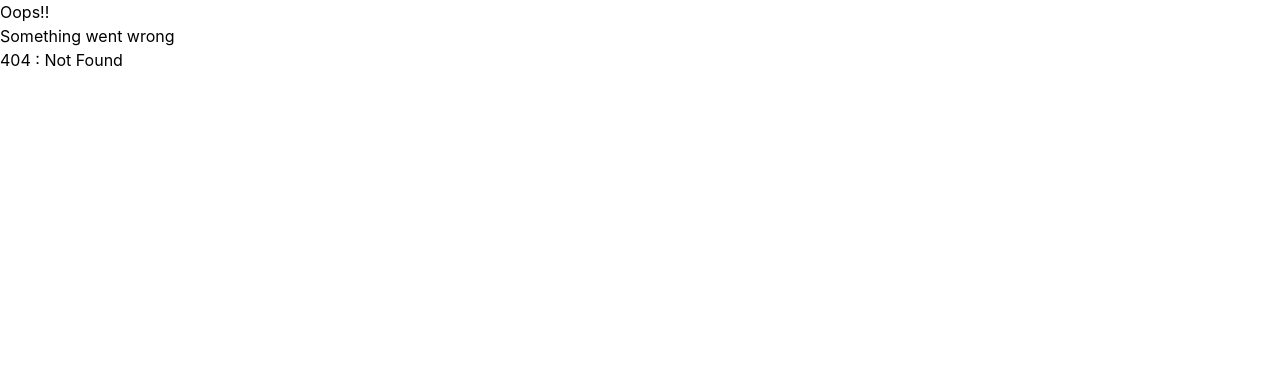
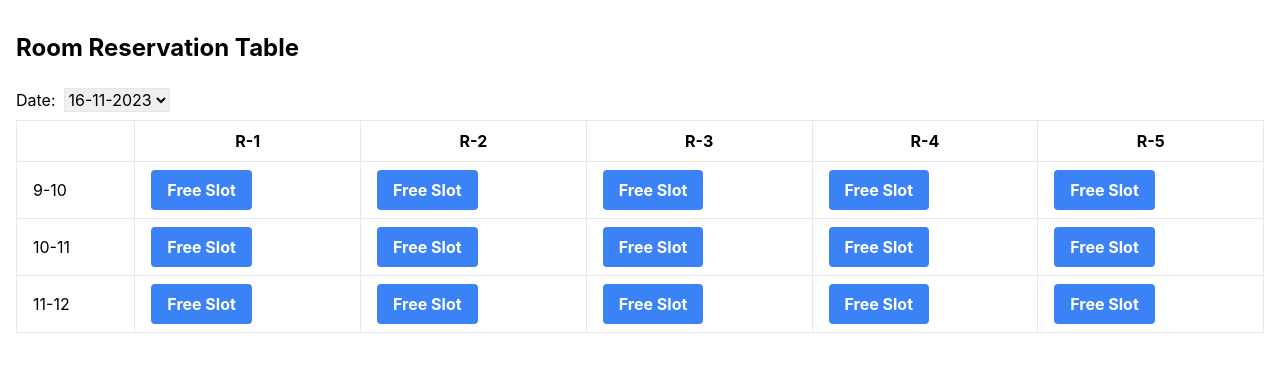
Before and after one commit to DivyamGarg-code/Byte-Blaze, a React (Create React App) app: page /home in a window 1280 px wide. Before the commit this address had no page. Shown: the top 372 px of the page. Built offline with nearby package versions, Linux system fonts and the light colour scheme.

Commit message:
files_changes

```diff
--- a/src/Pages/Home.js
+++ b/src/Pages/Home.js
@@ -0,0 +1,110 @@
+import React, { useState, useEffect } from 'react';
+
+const rooms = ["R-1", "R-2", "R-3", "R-4", "R-5"];
+const timeSlots = ["9-10", "10-11", "11-12"];
+
+function TableComponent() {
+  const handleSlotClick = (room, timeSlot) => {
+    console.log(room, timeSlot);
+  };
+
+  const getFormattedDate = (date) => {
+    const day = date.getDate().toString().padStart(2, '0');
+    const month = (date.getMonth() + 1).toString().padStart(2, '0');
+    const year = date.getFullYear().toString();
+    return `${day}-${month}-${year}`;
+  };
+
+  const [dates, setDates] = useState([]);
+  const [selectedDate, setSelectedDate] = useState(getFormattedDate(new Date()));
+
+  useEffect(() => {
+    const currentDate = new Date();
+    const nextFourDates = Array.from({ length: 4 }, (_, index) => {
+      const newDate = new Date(currentDate);
+      newDate.setDate(currentDate.getDate() + index);
+      return getFormattedDate(newDate);
+    });
+    setDates(nextFourDates);
+  }, []);
+
+  const handleDateChange = (e) => {
+    setSelectedDate(e.target.value);
+  };
+
+  return (
+    <div className="container px-4 mt-8 ">
+      <h2 className="text-2xl font-bold mb-4">Room Reservation Table</h2>
+      <label>
+        Date:
+        <select name="date" value={selectedDate} onChange={handleDateChange} className="m-2 border">
+          {dates.map((date) => (
+            <option key={date} value={date}>
+              {date}
+            </option>
+          ))}
+        </select>
+      </label>
+      <table className="table-auto border-collapse w-full">
+        <thead>
+          <tr>
+            <th className="border px-4 py-2"></th>
+            {rooms.map((room) => (
+              <th key={room} className="border px-4 py-2">
+                {room}
+              </th>
+            ))}
+          </tr>
+        </thead>
+        <tbody>
+          {timeSlots.map((timeSlot) => (
+            <tr key={timeSlot} className="border">
+              <td className="border px-4 py-2">{timeSlot}</td>
+              {rooms.map((room) => (
+                <td key={`${room}-${timeSlot}`} className="border px-4 py-2">
+                    {/* For Free Slot */}
+                  <button
+                    className="bg-blue-500 hover:bg-blue-700 text-white font-bold py-2 px-4 rounded"
+                    onClick={() => {
+                      handleSlotClick(room, timeSlot);
+                    }}
+                  >
+                    Free Slot
+                  </button>
+                </td>
+              ))}
+            </tr>
+          ))}
+        </tbody>
+      </table>
+    </div>
+  );
+}
+
+export default TableComponent;
+
+
+const dummyData = {
+    "2023-01-01": {
+      "R-1": {
+        "9-10": "free",
+        "10-11": "pending",
+        "11-12": "booked",
+      },
+      "R-2": {
+        "9-10": "booked",
+        "10-11": "free",
+        "11-12": "pending",
+      },
+      "R-3": {
+        "9-10": "free",
+        "10-11": "free",
+        "11-12": "booked",
+      },
+      "R-4": {
+        "9-10": "pending",
+        "10-11": "booked",
+        "11-12": "free",
+      },
+    },
+  };
--- a/src/Pages/Login.js
+++ b/src/Pages/Login.js
@@ -1,4 +1,4 @@
-import React, { useState } from 'react';
+import React, { useState, useEffect } from 'react';
 import { Link } from 'react-router-dom';
 const SignUp = () => {
     const [userInfo, setUserInfo] = useState({
@@ -22,6 +22,7 @@ const SignUp = () => {
         e.preventDefault();
         // Handle form submission, e.g., send data to the server or perform validation
         console.log(userInfo);
+        window.location.href = "/home";
     };
 
     return (
@@ -93,6 +94,7 @@ const Login = () => {
         e.preventDefault();
         // Handle form submission, e.g., send data to the server or perform validation
         console.log(userInfo);
+        window.location.href = "/home";
     };
 
     return (
@@ -119,6 +121,14 @@ const Login = () => {
 
 export const UserLoginPage = () => {
     const [activeState, setactiveState] = useState(null)
+    useEffect(() => {
+        fetchData();
+    }, []);
+    const fetchData = async () => {
+        const data = await fetch("https://restcountries.com/v2/all");
+        const json = await data.json();
+        console.log(json);
+    }
     return (
         <div className="wrapper">
             {activeState == null ? <div className='flex flex-row gap-4'>
--- a/src/index.js
+++ b/src/index.js
@@ -4,6 +4,7 @@ import { RouterProvider, createBrowserRouter, Outlet } from 'react-router-dom'
 import './index.css';
 import App from './App';
 import Error from './Pages/Error';
+import Home from './Pages/Home';
 
 const root = ReactDOM.createRoot(document.getElementById('root'));
 const appRouter = createBrowserRouter([
@@ -13,8 +14,8 @@ const appRouter = createBrowserRouter([
     errorElement: <Error />,
   },
   {
-    path: "/",
-    element: <App />,
+    path: "/home",
+    element: <Home />,
     errorElement: <Error />,
   }
 ])
```
